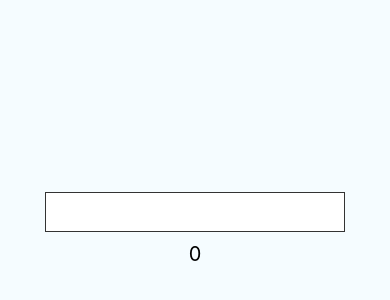
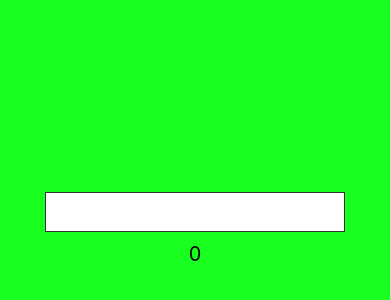
Before and after one commit to mfarhankz/AbjadNama-React-Native-Redux, a React Native app: screen / in a window 390 px wide. Shown: the part 188-488 px from the top of the page. Built offline with nearby package versions, Linux system fonts and the light colour scheme.

Commit message:
create folder path and header file

```diff
--- a/src/app.js
+++ b/src/app.js
@@ -19,7 +19,6 @@ export default class App extends Component<> {
         this.state = { text: '' };
     }
     countNumber  = 0;
-    nameNumber;
     urduAlphabet = [
         { آ: 1 },
         { ا: 1 },
@@ -94,7 +93,7 @@ const styles = StyleSheet.create({
         flex: 1,
         justifyContent: 'center',
         alignItems: 'center',
-        backgroundColor: '#F5FCFF',
+        backgroundColor: '#19ff20',
     },
     welcome: {
         fontSize: 20,
```
Also changed, not shown: src/components/common/Header.js (added).
